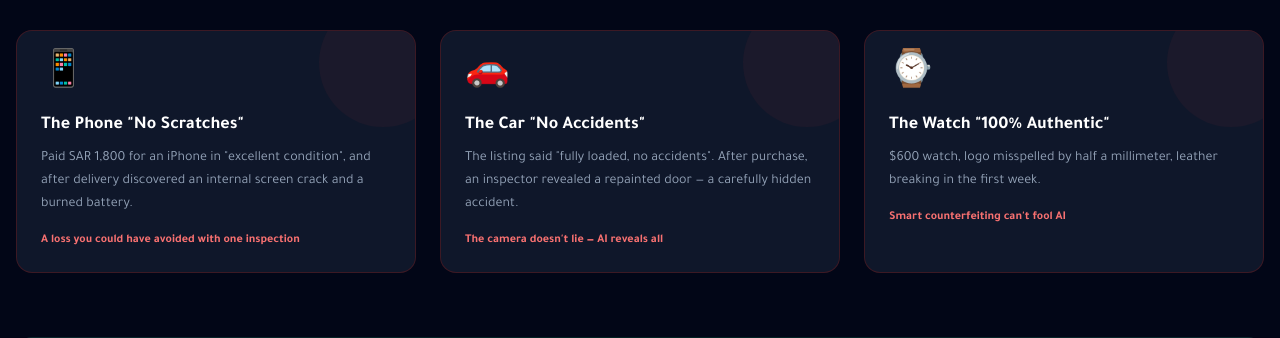
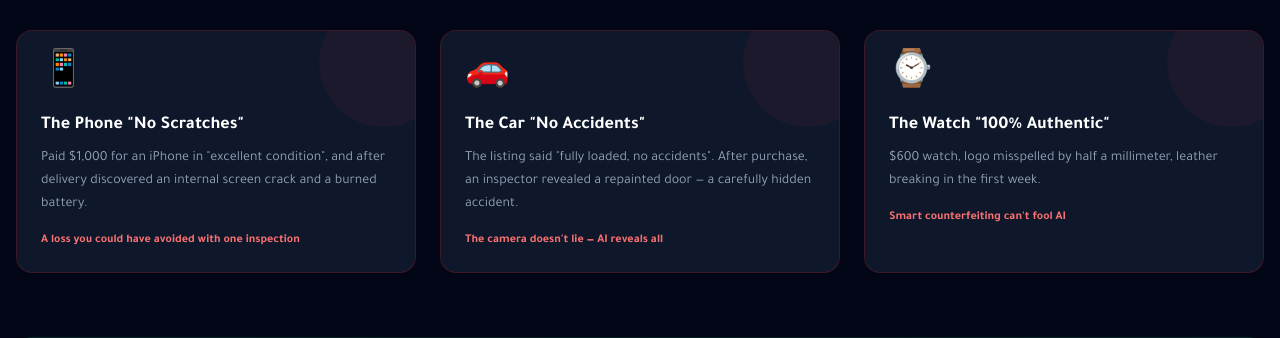
Before and after one commit to muhannadd0594-s/ai-inspector-2, a Flask app: page / in a window 1280 px wide. Shown: the part 1718-2056 px from the top of the page. Run offline with Flask 3, Linux system fonts and the light colour scheme; some libraries are stand-ins or nearby versions.

Commit message:
Update index.html

```diff
--- a/templates/index.html
+++ b/templates/index.html
@@ -199,7 +199,7 @@ const T = {
     why_badge: '⚠️ Before You Pay — Read This',
     why_title: 'How Many Times Have You Bought Something and Regretted It?',
     why_sub: 'Sellers know how to photograph products at angles that hide everything. You can\'t see beyond the photo — but AI can.',
-    why_1_title: 'The Phone "No Scratches"', why_1_desc: 'Paid SAR 1,800 for an iPhone in "excellent condition", and after delivery discovered an internal screen crack and a burned battery.', why_1_tag: 'A loss you could have avoided with one inspection',
+    why_1_title: 'The Phone "No Scratches"', why_1_desc: 'Paid $1,000 for an iPhone in "excellent condition", and after delivery discovered an internal screen crack and a burned battery.', why_1_tag: 'A loss you could have avoided with one inspection',
     why_2_title: 'The Car "No Accidents"', why_2_desc: 'The listing said "fully loaded, no accidents". After purchase, an inspector revealed a repainted door — a carefully hidden accident.', why_2_tag: "The camera doesn't lie — AI reveals all",
     why_3_title: 'The Watch "100% Authentic"', why_3_desc: '$600 watch, logo misspelled by half a millimeter, leather breaking in the first week.', why_3_tag: "Smart counterfeiting can't fool AI",
     stat_1_val: '68%', stat_1_label: 'of used-item buyers discover defects they didn\'t know about',
```
